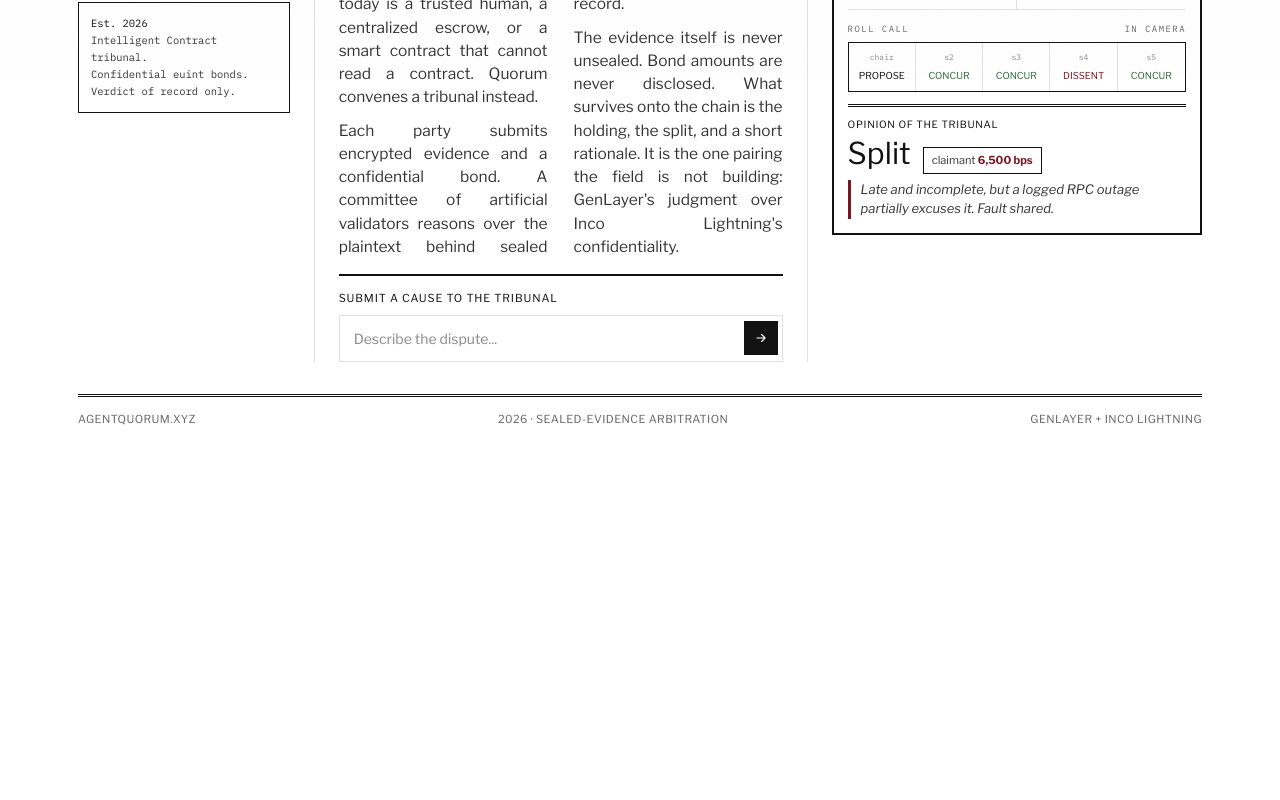
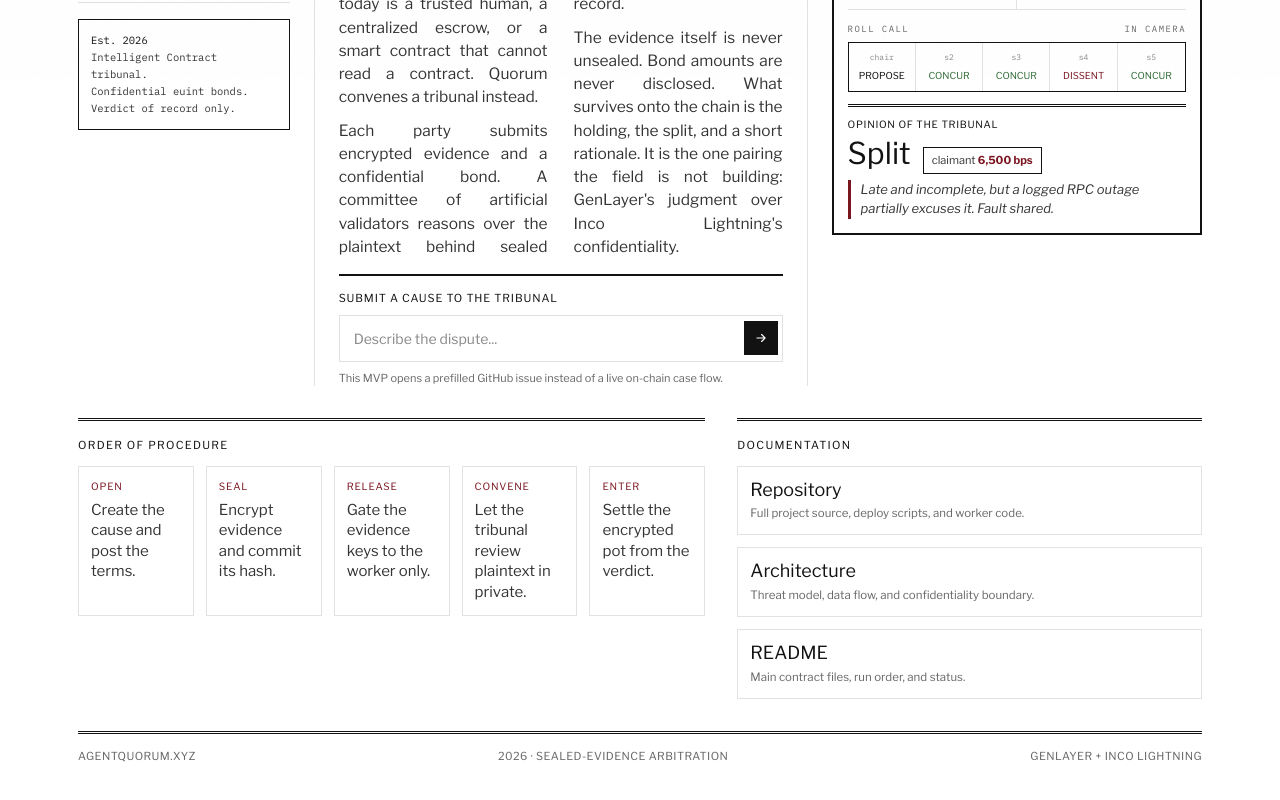
Before and after one commit to Zhekinmaksim/agentquorum, a React (Vite) app in the folder landing/: page / in a window 1280 px wide. Shown: the part 722-1522 px from the top of the page. Before the commit the page ends 1189 px from the top, so only its background shows below. Built offline with nearby package versions, Linux system fonts and the light colour scheme; the HTML template or start-up script is replaced by a standard one; a web font is replaced by a local one.

Commit message:
Make landing navigation and CTA interactive

```diff
--- a/landing/src/components/Hero.tsx
+++ b/landing/src/components/Hero.tsx
@@ -1,10 +1,12 @@
+import { useState } from "react";
 import { motion } from "motion/react";
 
+const GITHUB_REPO = "https://github.com/Zhekinmaksim/agentquorum";
 const INSIDE = [
-  ["Order of Procedure", "How a cause is sealed, heard, and entered."],
-  ["The Record", "Published holdings. Evidence stays sealed."],
-  ["Documentation", "Contracts, worker, threat model."],
-  ["Grant Dossier", "Why privacy meets judgment here."],
+  { title: "Order of Procedure", blurb: "How a cause is sealed, heard, and entered.", href: "#procedure" },
+  { title: "The Record", blurb: "Published holdings. Evidence stays sealed.", href: "#record" },
+  { title: "Documentation", blurb: "Contracts, worker, threat model.", href: "#documentation" },
+  { title: "Grant Dossier", blurb: "Repository, architecture, and deployment record.", href: GITHUB_REPO },
 ];
 
 const SEATS: [string, string][] = [
@@ -18,6 +20,24 @@ const seatColor = (label: string) =>
   label === "Dissent" ? "text-oxblood" : label === "Propose" ? "text-ink" : "text-[#2f6b35]";
 
 export default function Hero() {
+  const [draft, setDraft] = useState("");
+
+  function openCauseDraft() {
+    const summary = draft.trim();
+    const title = summary ? `Cause intake: ${summary.slice(0, 72)}` : "Cause intake";
+    const body = [
+      "Proposed dispute",
+      "",
+      summary || "(Describe the dispute here.)",
+      "",
+      "---",
+      "Submitted from the AgentQuorum landing page.",
+    ].join("\n");
+
+    const url = `${GITHUB_REPO}/issues/new?title=${encodeURIComponent(title)}&body=${encodeURIComponent(body)}`;
+    window.open(url, "_blank", "noopener,noreferrer");
+  }
+
   return (
     <section className="bg-bg-base">
       <div className="max-w-[1180px] mx-auto px-7 pt-[62px] pb-10">
@@ -47,10 +67,10 @@ export default function Hero() {
           {/* LEFT RAIL */}
           <div className="lg:pr-6 lg:border-r lg:border-hair pt-6">
             <div className="font-sans text-[11px] font-800 tracking-[0.12em] uppercase border-b-2 border-ink pb-1.5 mb-3">Inside</div>
-            {INSIDE.map(([t, g]) => (
-              <a key={t} href="#" className="block py-3 border-b border-hair group">
-                <div className="font-display font-600 text-[17px] leading-tight group-hover:text-oxblood transition-colors">{t}</div>
-                <div className="font-sans text-[11.5px] text-gray-450 mt-1">{g}</div>
+            {INSIDE.map((item) => (
+              <a key={item.title} href={item.href} className="block py-3 border-b border-hair group">
+                <div className="font-display font-600 text-[17px] leading-tight group-hover:text-oxblood transition-colors">{item.title}</div>
+                <div className="font-sans text-[11.5px] text-gray-450 mt-1">{item.blurb}</div>
               </a>
             ))}
             <div className="mt-4 border border-ink p-3 font-mono text-[10.5px] leading-relaxed text-ink-soft">
@@ -88,19 +108,32 @@ export default function Hero() {
               <p className="mb-2.5">Each party submits encrypted evidence and a confidential bond. A committee of artificial validators reasons over the plaintext behind sealed doors, puts a single ruling to a roll call, and enters only the outcome into the public record.</p>
               <p>The evidence itself is never unsealed. Bond amounts are never disclosed. What survives onto the chain is the holding, the split, and a short rationale. It is the one pairing the field is not building: GenLayer's judgment over Inco Lightning's confidentiality.</p>
             </div>
-            <div className="mt-4 border-t-2 border-ink pt-3.5">
+            <div id="cause-intake" className="mt-4 border-t-2 border-ink pt-3.5">
               <div className="font-sans text-[11px] font-800 tracking-[0.08em] uppercase mb-2">Submit a cause to the tribunal</div>
               <div className="bg-white border border-black/[0.12] pl-3.5 pr-1 py-1 flex items-center">
-                <input placeholder="Describe the dispute..." className="bg-transparent flex-1 outline-none font-sans text-[14px] text-ink placeholder:text-gray-350 py-2" />
-                <button aria-label="Open a cause" className="bg-ink text-white w-[34px] h-[34px] flex items-center justify-center hover:bg-oxblood transition-colors shrink-0">
+                <input
+                  value={draft}
+                  onChange={(event) => setDraft(event.target.value)}
+                  placeholder="Describe the dispute..."
+                  className="bg-transparent flex-1 outline-none font-sans text-[14px] text-ink placeholder:text-gray-350 py-2"
+                />
+                <button
+                  type="button"
+                  aria-label="Open a cause"
+                  onClick={openCauseDraft}
+                  className="bg-ink text-white w-[34px] h-[34px] flex items-center justify-center hover:bg-oxblood transition-colors shrink-0"
+                >
                   <svg width="14" height="14" viewBox="0 0 24 24" fill="none"><path d="M5 12h14M13 6l6 6-6 6" stroke="currentColor" strokeWidth="2" strokeLinecap="round" strokeLinejoin="round" /></svg>
                 </button>
+              </div>
+              <div className="mt-2 font-sans text-[11px] text-gray-450">
+                This MVP opens a prefilled GitHub issue instead of a live on-chain case flow.
               </div>
             </div>
           </div>
 
           {/* SPECIMEN CAUSE (the hook) */}
-          <div className="lg:pl-6 pt-6">
+          <div id="record" className="lg:pl-6 pt-6">
             <div className="font-sans text-[11px] font-800 tracking-[0.12em] uppercase border-b-2 border-ink pb-1.5 mb-3">Specimen Cause</div>
             <div className="border-2 border-ink">
               <div className="bg-ink text-bg-base px-3.5 py-2 font-sans text-[11px] font-700 tracking-[0.14em] uppercase flex justify-between">
@@ -149,6 +182,7 @@ export default function Hero() {
                   </div>
                 </div>
                 <motion.div
+                  id="opinion"
                   initial={{ opacity: 0, scale: 1.03 }}
                   animate={{ opacity: 1, scale: 1 }}
                   transition={{ delay: 3.1, duration: 0.5 }}
@@ -168,6 +202,42 @@ export default function Hero() {
           </div>
         </div>
 
+        <div className="grid grid-cols-1 lg:grid-cols-[1.35fr_1fr] gap-8 mt-8">
+          <div id="procedure" className="border-t-[3px] border-double border-ink pt-4">
+            <div className="font-sans text-[11px] font-800 tracking-[0.12em] uppercase mb-3">Order of Procedure</div>
+            <div className="grid grid-cols-1 md:grid-cols-5 gap-3">
+              {[
+                ["Open", "Create the cause and post the terms."],
+                ["Seal", "Encrypt evidence and commit its hash."],
+                ["Release", "Gate the evidence keys to the worker only."],
+                ["Convene", "Let the tribunal review plaintext in private."],
+                ["Enter", "Settle the encrypted pot from the verdict."],
+              ].map(([step, detail]) => (
+                <div key={step} className="border border-hair p-3 bg-white/60">
+                  <div className="font-sans text-[10px] font-800 tracking-[0.08em] uppercase text-oxblood">{step}</div>
+                  <div className="font-display text-[15px] leading-snug mt-1.5 text-ink-soft">{detail}</div>
+                </div>
+              ))}
+            </div>
+          </div>
+
+          <div id="documentation" className="border-t-[3px] border-double border-ink pt-4">
+            <div className="font-sans text-[11px] font-800 tracking-[0.12em] uppercase mb-3">Documentation</div>
+            <div className="space-y-3">
+              {[
+                { label: "Repository", href: GITHUB_REPO, note: "Full project source, deploy scripts, and worker code." },
+                { label: "Architecture", href: `${GITHUB_REPO}/blob/main/docs/ARCHITECTURE.md`, note: "Threat model, data flow, and confidentiality boundary." },
+                { label: "README", href: `${GITHUB_REPO}#readme`, note: "Main contract files, run order, and status." },
+              ].map((link) => (
+                <a key={link.label} href={link.href} target="_blank" rel="noreferrer" className="block border border-hair p-3 bg-white/60 hover:border-ink transition-colors">
+                  <div className="font-display font-700 text-[18px] leading-tight">{link.label}</div>
+                  <div className="font-sans text-[11.5px] text-gray-450 mt-1">{link.note}</div>
+                </a>
+              ))}
+            </div>
+          </div>
+        </div>
+
         {/* COLOPHON */}
         <div style={{ borderTop: "3px double #121212" }} className="mt-8 pt-3.5 flex justify-between flex-wrap gap-2 font-sans text-[11px] tracking-[0.04em] text-gray-450">
           <span>AGENTQUORUM.XYZ</span>
--- a/landing/src/components/Navbar.tsx
+++ b/landing/src/components/Navbar.tsx
@@ -2,7 +2,12 @@ import { useState } from "react";
 import { AnimatePresence, motion } from "motion/react";
 import QuorumMark from "./QuorumMark";
 
-const LINKS = ["procedure", "cases", "documentation", "the record"];
+const LINKS = [
+  { label: "procedure", href: "#procedure" },
+  { label: "cases", href: "#record" },
+  { label: "documentation", href: "#documentation" },
+  { label: "the record", href: "#opinion" },
+];
 
 export default function Navbar() {
   const [open, setOpen] = useState(false);
@@ -14,14 +19,14 @@ export default function Navbar() {
           <span className="font-plate text-[22px] leading-none">Quorum</span>
         </div>
         <nav className="hidden md:flex gap-6">
-          {LINKS.map((l) => (
-            <a key={l} href="#" className="font-sans text-[12px] lowercase text-ink-soft hover:text-ink transition-colors">
-              {l}
+          {LINKS.map((link) => (
+            <a key={link.label} href={link.href} className="font-sans text-[12px] lowercase text-ink-soft hover:text-ink transition-colors">
+              {link.label}
             </a>
           ))}
         </nav>
         <div className="flex items-center gap-3">
-          <a href="#" className="inline-flex items-center gap-1.5 bg-ink text-white font-sans text-[12px] font-600 px-3.5 py-1.5 hover:bg-oxblood transition-colors">
+          <a href="#cause-intake" className="inline-flex items-center gap-1.5 bg-ink text-white font-sans text-[12px] font-600 px-3.5 py-1.5 hover:bg-oxblood transition-colors">
             open a cause <span aria-hidden>&rarr;</span>
           </a>
           <button
@@ -45,9 +50,14 @@ export default function Navbar() {
             className="md:hidden overflow-hidden border-t border-hair"
           >
             <div className="flex flex-col px-7 py-2">
-              {LINKS.map((l) => (
-                <a key={l} href="#" className="font-sans text-[14px] lowercase text-ink-soft py-2 border-b border-hair last:border-0">
-                  {l}
+              {LINKS.map((link) => (
+                <a
+                  key={link.label}
+                  href={link.href}
+                  onClick={() => setOpen(false)}
+                  className="font-sans text-[14px] lowercase text-ink-soft py-2 border-b border-hair last:border-0"
+                >
+                  {link.label}
                 </a>
               ))}
             </div>
--- a/landing/src/index.css
+++ b/landing/src/index.css
@@ -12,6 +12,9 @@
 }
 
 @layer base {
+  html {
+    scroll-behavior: smooth;
+  }
   body {
     @apply bg-bg-base text-ink font-sans antialiased;
   }
```
